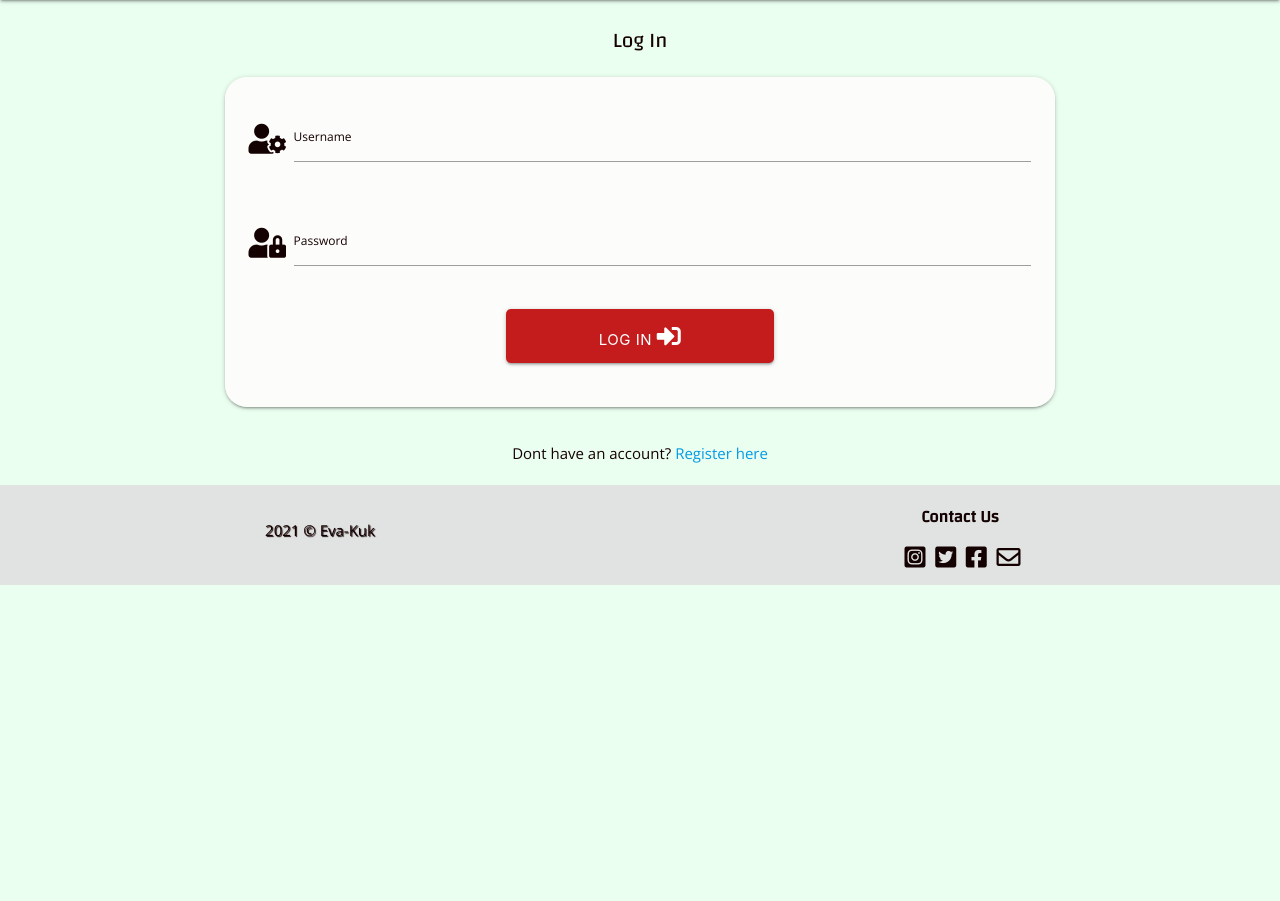
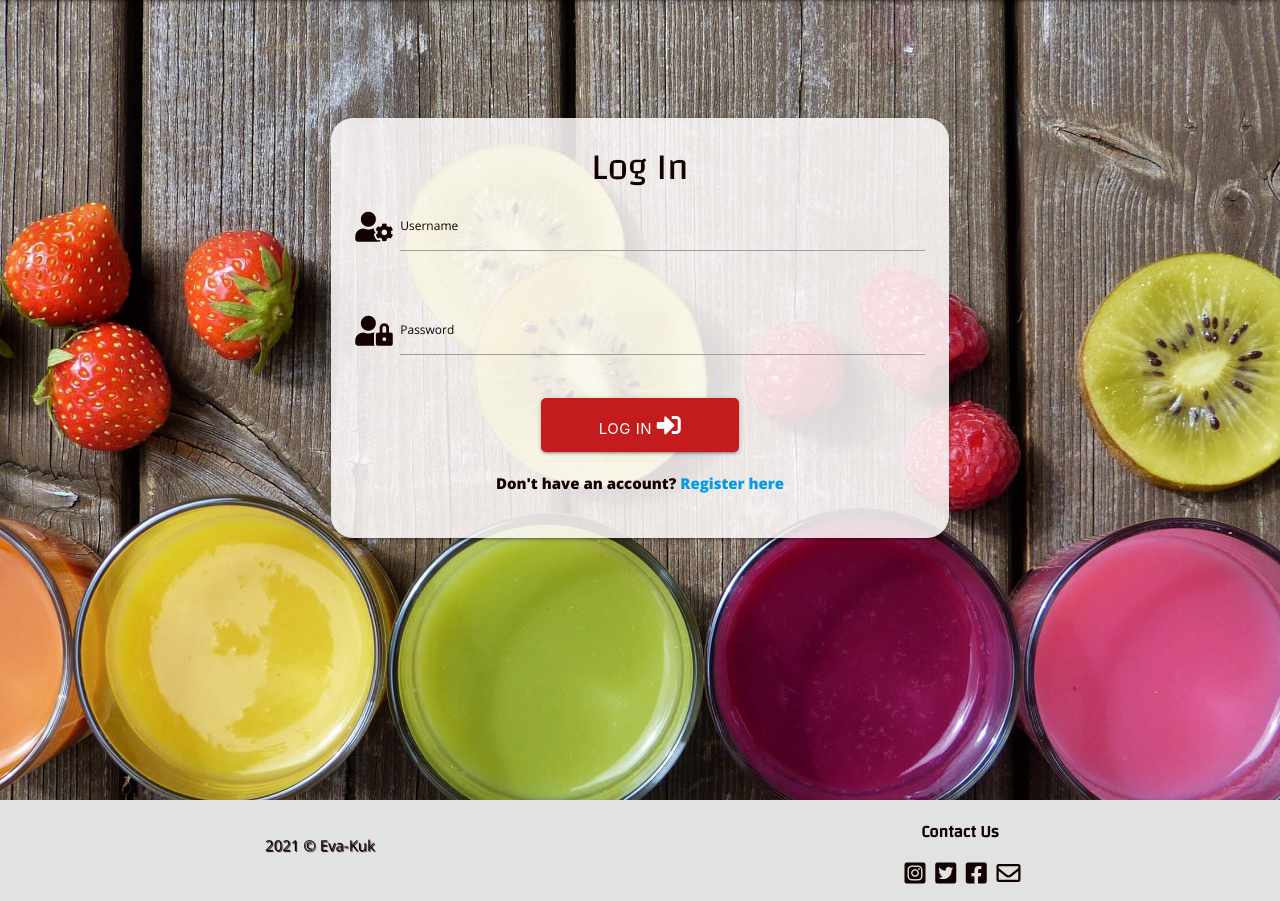
Before and after one commit to Eva-Kuk/smoothie-lovers, a Flask app: page /login in a window 1280 px wide. Shown: the part 64-965 px from the top of the page. Before the commit the page ends 649 px from the top, so only its background shows below. Run offline with Flask 2, Linux system fonts and the light colour scheme; some libraries are stand-ins or nearby versions.

Commit message:
feat:Add background image to login page and style

```diff
--- a/templates/login.html
+++ b/templates/login.html
@@ -1,20 +1,21 @@
 {% extends "base.html" %}
 {% block content %}
 
-<h3 class="center-align">Log In</h3>
 <!--CREDIT: Card panel code customized from materializecss-->
 <!--CREDIT: Mini Project Task Manager and customized-->
+<section id="hero-image-register">
+    <div class="container-fluid">
         <div class="row">
-    <form class="col s12 m8 offset-m2" method="POST" action="{{ url_for('login') }}">
+            <form class="col s12 m6 offset-m3 register-form-margin" method="POST" action="{{ url_for('login') }}">
                 <div class="card-panel">
                     <!--username-->
                     <div class="row">
+                        <h1 class="center-align text-margin">Log In</h1>
                         <div class="input-field col s12">
                             <i class="fas fa-user-cog prefix"></i>
                             <input id="username" name="username" type="text" minlength="5"
                                 maxlength="20" pattern="^[a-zA-Z0-9]{5,20}$"class="validate" required>
                             <label for="username">Username</label>
-
                         </div>
                     </div>
                     <!--password-->
@@ -31,18 +32,16 @@
                     <button type="submit" class="col s4 offset-s4 btn-large button-style">
                         Log In <i class="fas fa-sign-in-alt"></i>
                     </button>
+                    <div class="col s12">
+                        <p class="center-align user-note-style">
+                            Don't have an account?
+                            <a href="{{ url_for('register') }}">Register here</a>
+                        </p>
+                    </div>
                 </div>
                 </div>
             </form>
         </div>
-
-<div class="row">
-    <div class="col s12">
-        <p class="center-align">
-            Dont have an account?
-            <a href="{{ url_for('register') }}">Register here</a>
-        </p>
     </div>
-</div>
-
+</section>
 {% endblock %}
```
Lines whose indentation alone changed are shown as unchanged.
